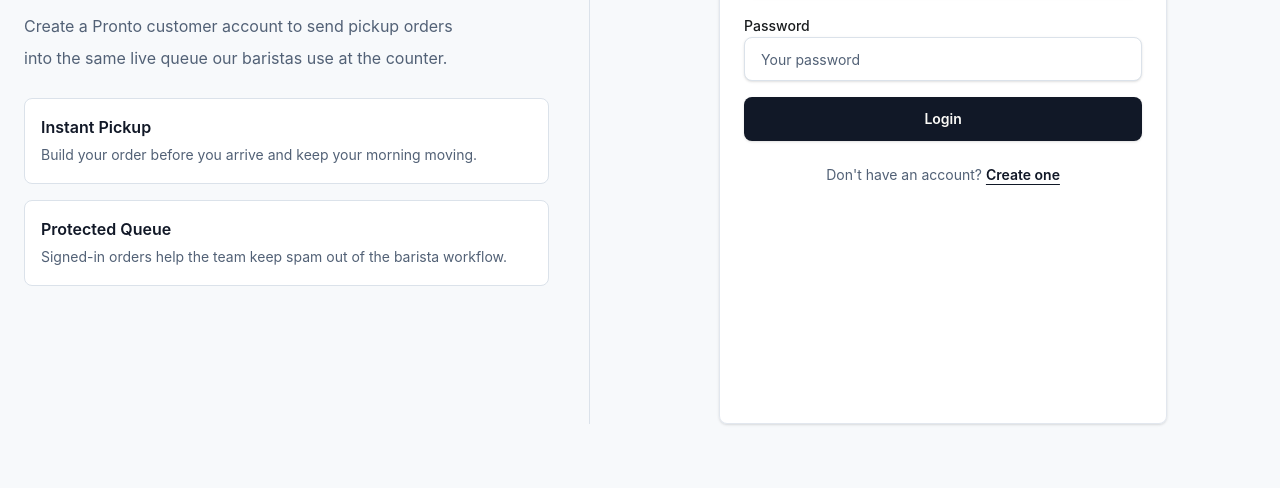
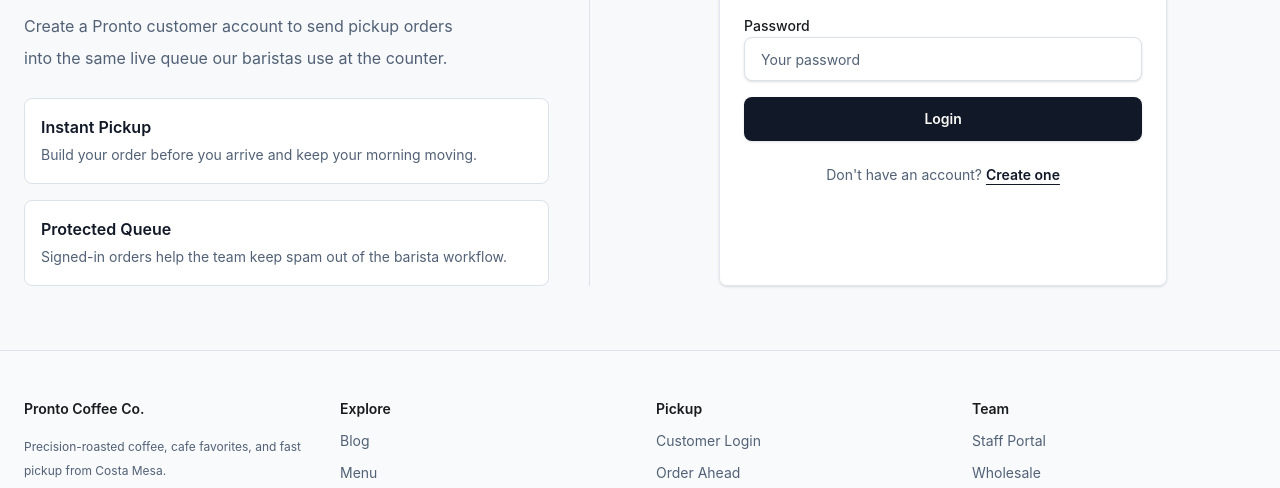
Before and after one commit to ivngzmn/pronto-coffee-co, an Astro site in the folder apps/marketing/: page /customer-login in a window 1280 px wide. Shown: the part 312-800 px from the top of the page. Built offline with nearby package versions, Linux system fonts and the light colour scheme; Astro itself is replaced by a stand-in of ours; no server answers.

Commit message:
update customer login min h

```diff
--- a/apps/marketing/src/components/CustomerAuthExperience.jsx
+++ b/apps/marketing/src/components/CustomerAuthExperience.jsx
@@ -96,7 +96,7 @@
   }
 
   return (
-    <div className='grid min-h-[calc(100vh-4rem)] mx-auto gap-10 px-4 py-16 md:px-6 lg:grid-cols-[0.95fr_1.05fr] max-w-7xl'>
+    <div className='grid min-h-full xl:min-h-[calc(100vh-16rem)] mx-auto gap-10 px-4 py-16 md:px-6 lg:grid-cols-[0.95fr_1.05fr] max-w-7xl'>
       <section className='hidden space-y-6 border-r border-border pr-10 lg:block'>
         <div className='inline-flex rounded-md bg-secondary px-3 py-1 text-xs font-semibold uppercase tracking-[0.18em] text-secondary-foreground'>
           Order Ahead
```
